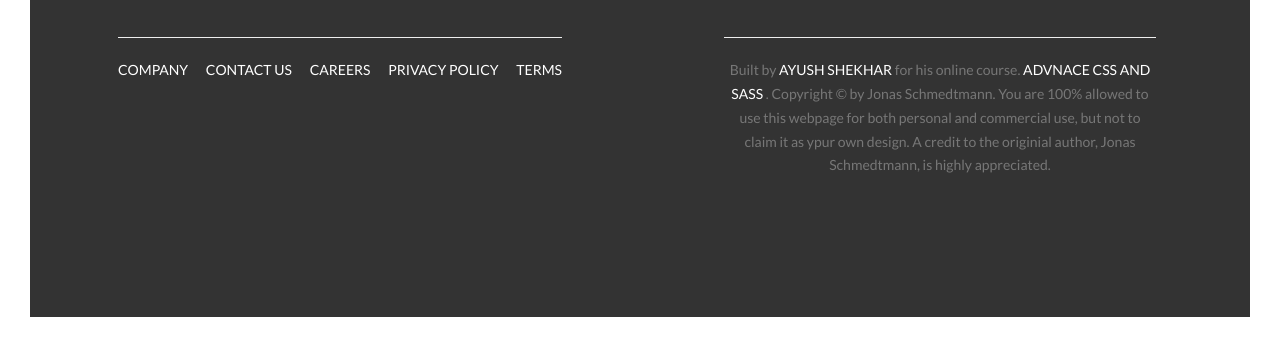
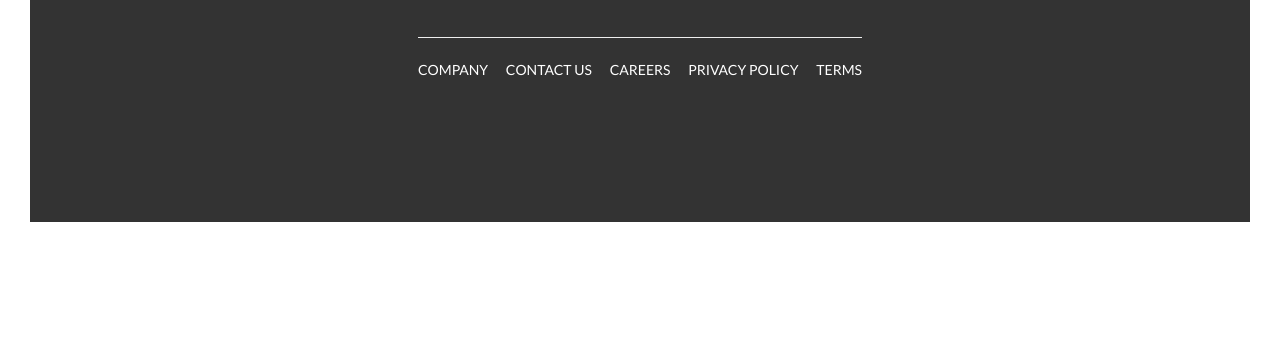
Before and after one commit to Tushar-Gupta27/Natours-Site, a plain HTML site: page index.html in a window 1280 px wide. Shown: the part 5698-6045 px from the top of the page. After the commit the page ends 5950 px from the top, so only its background shows below. Drawn offline with Linux system fonts and the light colour scheme.

Commit message:
changed content

```diff
--- a/index.html
+++ b/index.html
@@ -369,7 +369,7 @@
             <div class="footer__logo-box  u-center-text u-margin-bottom-4">
                 <img src="images/gitlab-icon.png" alt="FULL LOGO" class="footer__logo">
                 <div class="row">
-                    <div class="col-1-of-2">
+                    <div>
                         <div class="footer__navigation">
                             <ul class="footer__list">
                                 <li class="footer__item"><a href="#" class="footer__link">Company</a></li>
@@ -379,11 +379,6 @@
                                 <li class="footer__item"><a href="#" class="footer__link">Terms</a></li>
                             </ul>
                         </div>
-                    </div>
-                    <div class="col-1-of-2">
-                        <p class="footer__copyright">
-                            Built by  <a href="#" class="footer__link">Ayush Shekhar</a>  for his online course.  <a href="#" class="footer__link"> Advnace CSS and Sass </a>. Copyright &copy; by Jonas Schmedtmann. You are 100% allowed to use this webpage for both personal and commercial use, but not to claim it as ypur own design. A credit to the originial author, Jonas Schmedtmann, is highly appreciated.
-                        </p>
                     </div>
                 </div>
             </div>
```
